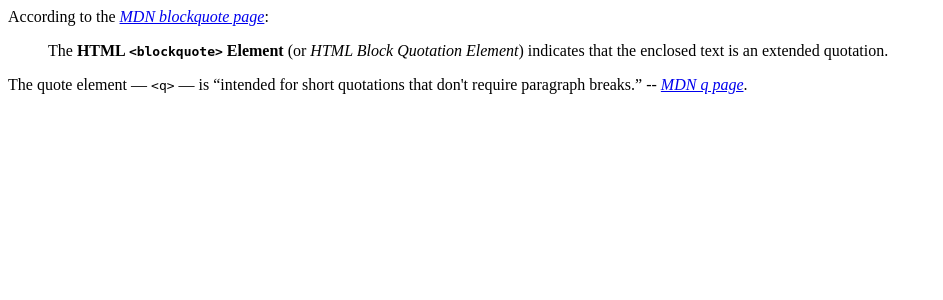
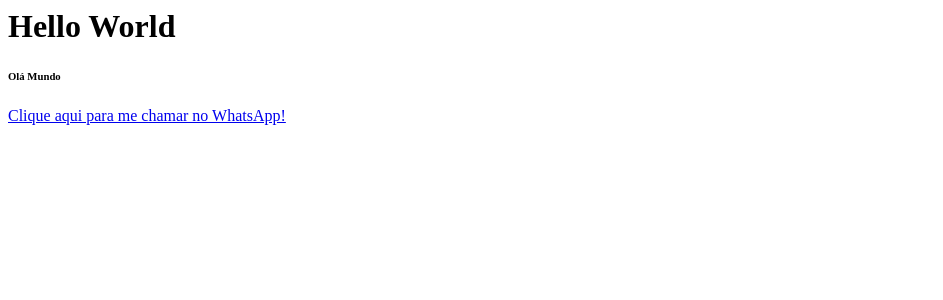
Before and after one commit to EdemilsonB/TreinamentoItau13a, a PHP site: page / in a window 1280 px wide. Shown: the top 300 px of the page, without its empty margins (0-943 px from the left). Run offline with PHP 8.4, Linux system fonts and the light colour scheme.

Commit message:
teste 3 php

```diff
--- a/index.php
+++ b/index.php
@@ -1,12 +1,4 @@
-<p>According to the <a href="/en-US/docs/Web/HTML/Element/blockquote">
-<cite>MDN blockquote page</cite></a>:
-</p>
+<H1> Hello World </H1>
+<H6> Olá Mundo </H6>
 
-<blockquote cite="/en-US/docs/Web/HTML/Element/blockquote">
-  <p>The <strong>HTML <code>&lt;blockquote&gt;</code> Element</strong> (or <em>HTML Block
-  Quotation Element</em>) indicates that the enclosed text is an extended quotation.</p>
-</blockquote>
-
-<p>The quote element — <code>&lt;q&gt;</code> — is <q cite="/en-US/docs/Web/HTML/Element/q">intended
-for short quotations that don't require paragraph breaks.</q> -- <a href="/en-US/docs/Web/HTML/Element/q">
-<cite>MDN q page</cite></a>.</p>
+<a href="https://www.w3schools.com/">Clique aqui para me chamar no WhatsApp!</a>
```
